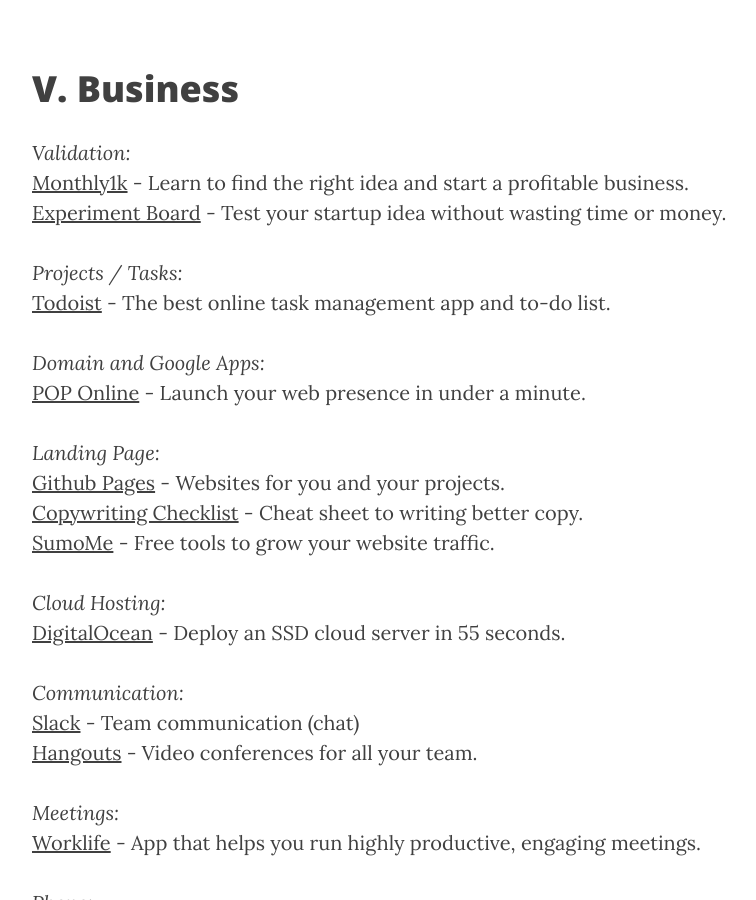
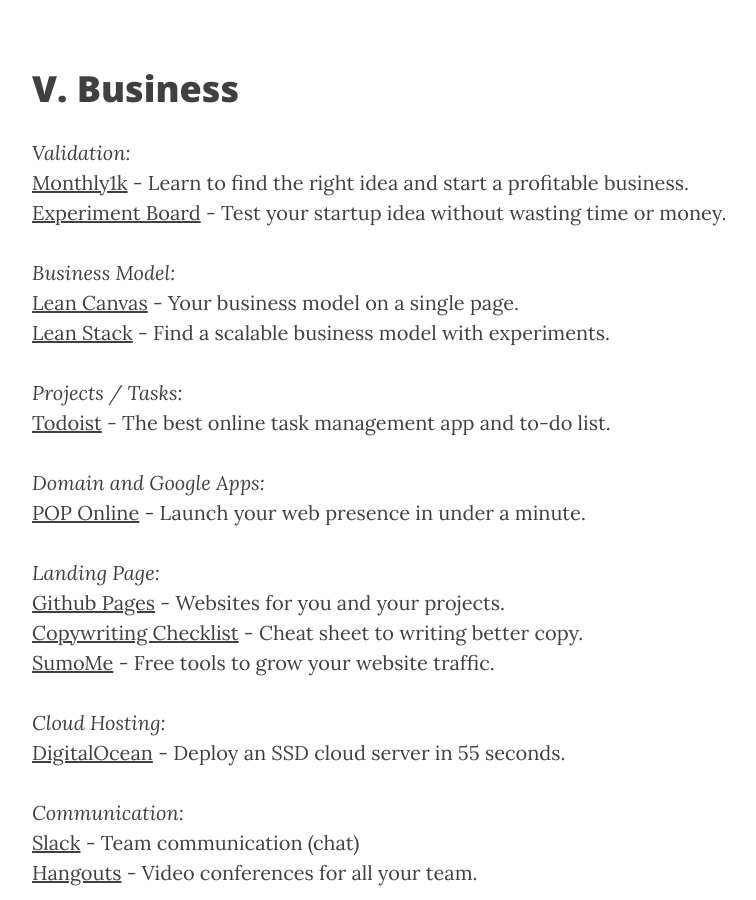
Before and after one commit to maxcantu/personal, a Jekyll site: the page built from resources.html, in a window 1280 px wide and 900 px high, scrolled down 2782 px. Shown: the whole window, without its empty margins (233-989 px from the left). Built offline with Jekyll 4.4.1, drawn with Linux system fonts in a browser that asks for light colours; nearby versions of some CDN libraries.

Commit message:
biz model

```diff
--- a/resources.html
+++ b/resources.html
@@ -109,6 +109,16 @@ header-img: "img/about-bg.jpg"
 
 	<br><br>
 
+	<i>Business Model:</i>
+	<br>
+	<a href="http://leanstack.com" rel="nofollow" target="_blank">Lean Canvas</a>
+	- Your business model on a single page.
+	<br>
+	<a href="http://leanstack.com" rel="nofollow" target="_blank">Lean Stack</a>
+	- Find a scalable business model with experiments.
+
+	<br><br>
+
 	<i>Projects / Tasks:</i>
 	<br>
 	<a href="http://todoist.com" rel="nofollow" target="_blank">Todoist</a>
```
